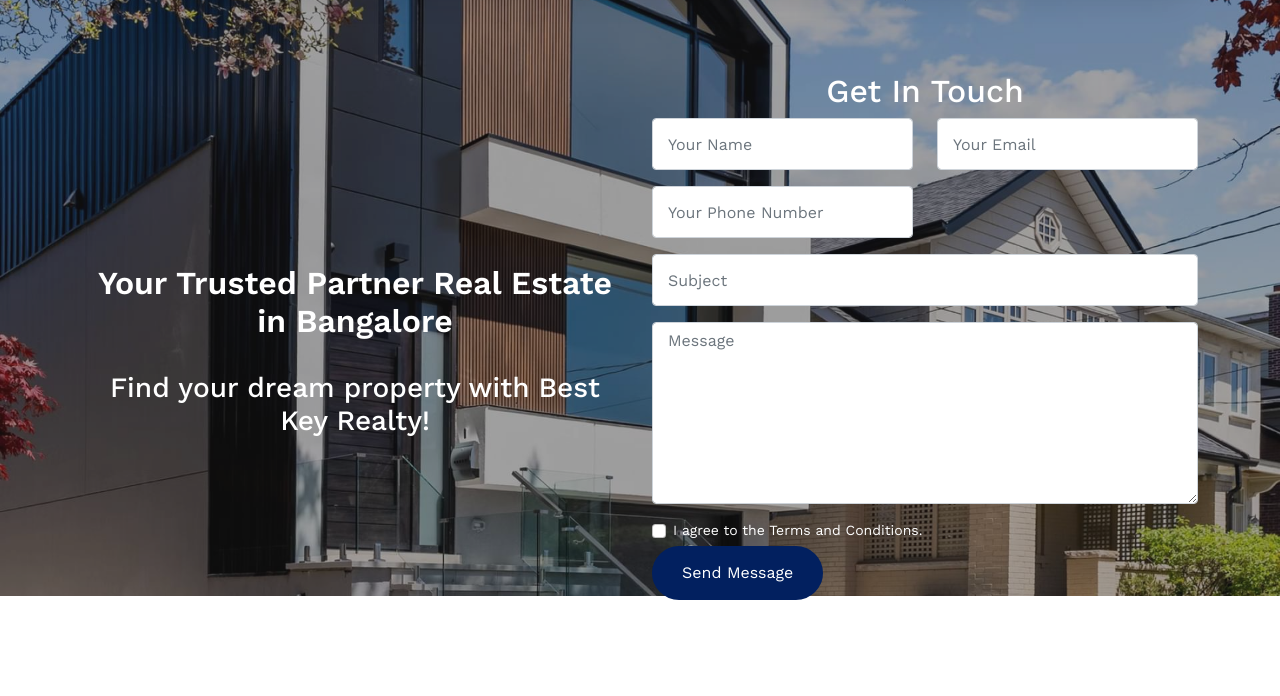
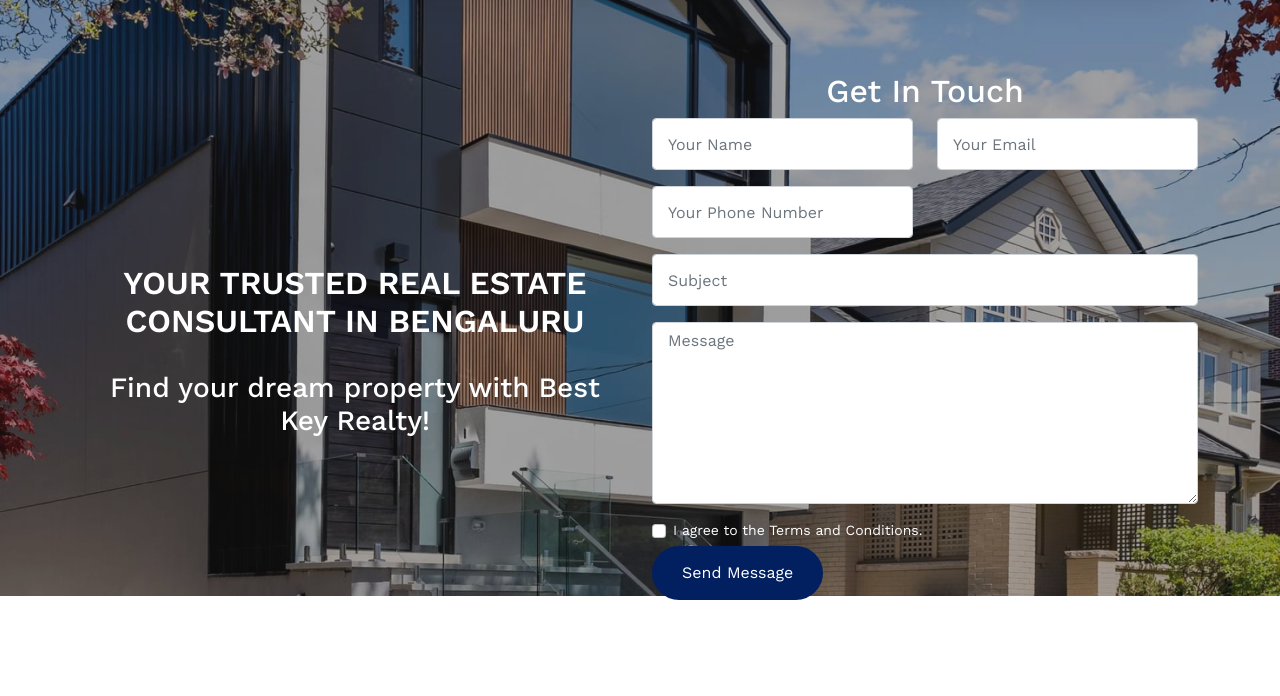
Before and after one commit to digitalbrands/bestkey, a plain HTML site: page index.html in a window 1280 px wide. Shown: the part 104-800 px from the top of the page. Drawn offline with nearby package versions, Linux system fonts and the light colour scheme; a script that the page names is missing; files whose address does not match are found by name.

Commit message:
Update index.html

```diff
--- a/index.html
+++ b/index.html
@@ -101,7 +101,7 @@
           <div class="col-md-6">
             <div class="text-center">
               <h1 class="heading" data-aos="fade-up">
-                Your Trusted Partner Real Estate in Bangalore
+                YOUR TRUSTED REAL ESTATE CONSULTANT IN BENGALURU
               </h1>
               <h3 data-aos="fade-up" style="color: white;">Find your dream property with Best Key Realty!</h3>
             </div>
```
